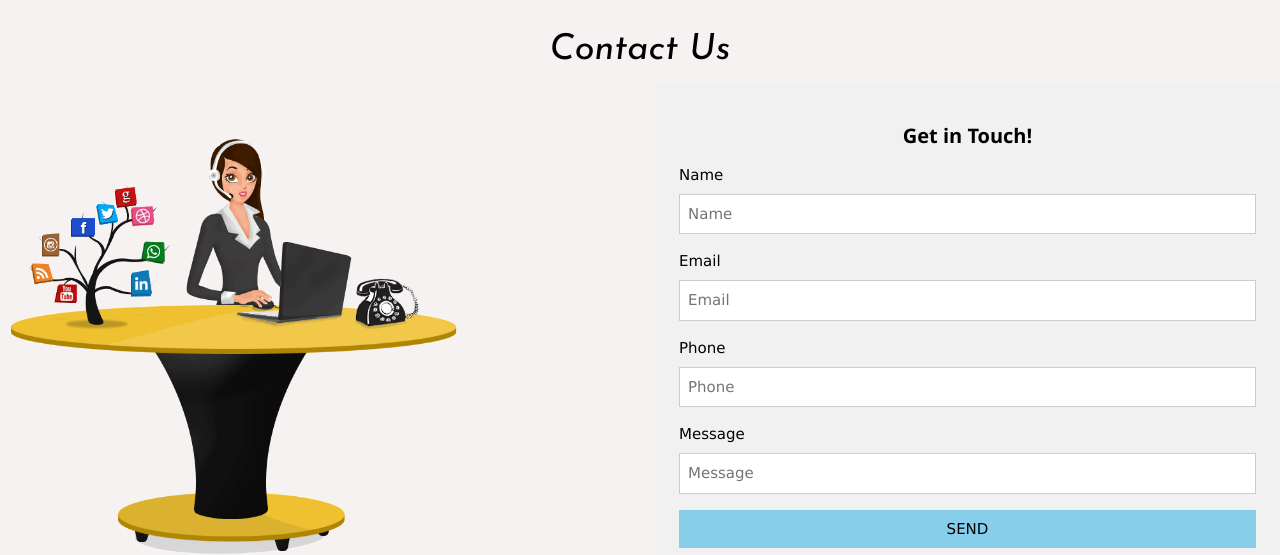
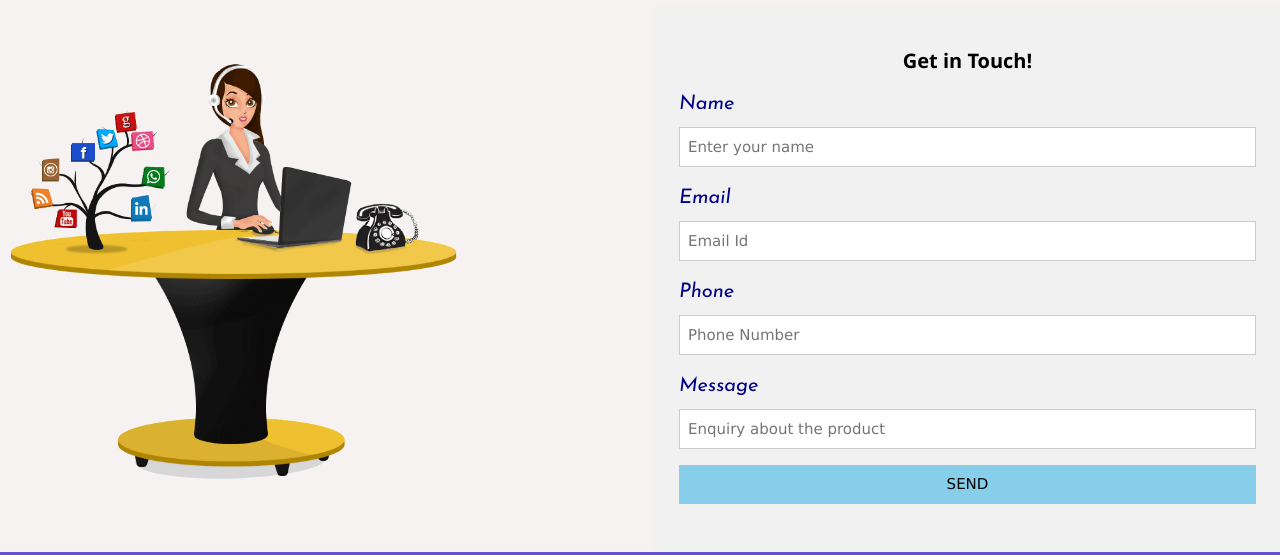
Before and after one commit to ikarthick/project-repo-bootstrap, a plain HTML site: page index.html in a window 1280 px wide. Shown: the part 1895-2450 px from the top of the page. Drawn offline with nearby package versions, Linux system fonts and the light colour scheme.

Commit message:
fix_ver_1

```diff
--- a/index.html
+++ b/index.html
@@ -25,7 +25,7 @@
 			<h2 class="fade-in mx-auto" style="color: rgb(248, 211, 1); font-family: comic sans MS;">RAADEX SHELTERS</h2>
 		</div>
 
-		<nav class="navbar navbar-expand-md">
+		<nav class="navbar navbar-expand-md fixed-top">
 			<div class="container-fluid">
 			<a class="navbar-brand" href="#">
 				<img class="rounded" src="./images/logo_org.jfif" alt="Raadha LOGO" style="width: auto; height: 50px;"></img>
@@ -70,9 +70,9 @@
 			<div class="overlay"></div>
 			<div class="description responsive">
 				<img class="rounded center" src="./images/logo_org.jfif" alt="Raadha LOGO" style="width: auto; height: 100px;"></img>
-				<h1 style="font-family: comic sans MS;">RAADEX SHELTERS Pvt. Ltd.</h1>
+				<h1 style="font-family: comic sans MS;">RAADEX SHELTERS Private Limited</h1><br>
 				<p>We are the leading Manufacturer of a wide spectrum of quality assured PIR/PUF panels, shelter cabin , high quality doors and PPGI Profile sheets ...</p>
-				<h3 style="color: gold;">"We build the Future Technology"</h3>
+			<br>	<h3 style="color: peachpuff;">"We build the Future Technology"</h3>
 				<button class="btn btn-outline-secondary btn-lg">Explore more!</button>
 			</div>
 		</header>
@@ -212,20 +212,20 @@
 
 
 	 <div class="w3-section">
-	   <label>Name</label>
-	   <input class="w3-input w3-border" type="text" placeholder="Name" id="name" required name="entry.292104118">
+	   <label style="color: darkblue; font-family: 'Josefin Sans', sans-serif ; font-size: 20px;">Name</label>
+	   <input class="w3-input w3-border" type="text" placeholder="Enter your name" id="name" required name="entry.292104118">
 	 </div>
 	 <div class="w3-section">
-	   <label>Email</label>
-	   <input class="w3-input w3-border" type="text" placeholder="Email" id="email" required name="entry.704690624">
+	   <label style="color: darkblue; font-family: 'Josefin Sans', sans-serif ; font-size: 20px;">Email</label>
+	   <input class="w3-input w3-border" type="text" placeholder="Email Id" id="email" required name="entry.704690624">
 	 </div>
 	 <div class="w3-section">
-	   <label>Phone</label>
-	   <input class="w3-input w3-border" type="text" placeholder="Phone" id="phone" required name="entry.1555098669">
+	   <label style="color: darkblue; font-family: 'Josefin Sans', sans-serif ; font-size: 20px;">Phone</label>
+	   <input class="w3-input w3-border" type="text" placeholder="Phone Number" id="phone" required name="entry.1555098669">
 	 </div>
 	 <div class="w3-section">
-		 <label>Message</label>
-		 <input class="w3-input w3-border" type="text" placeholder="Message" id="Message" name="entry.610464860">
+		 <label style="color: darkblue; font-family: 'Josefin Sans', sans-serif ; font-size: 20px;">Message</label>
+		 <input class="w3-input w3-border" type="text" placeholder="Enquiry about the product" id="Message" name="entry.610464860">
 	   </div>
 
 	 <div class="w3-section">
@@ -375,7 +375,7 @@
 		   class="text-center p-3"
 		   style="background-color: rgba(0, 0, 0, 0.2)"
 		   >
-		© 2020 Copyright:
+		© 2021 Copyright:
 		<a class="text-white" href="http://www.raadexshelters.com"
 		   >raadexshelters.com</a
 		  >
--- a/main.css
+++ b/main.css
@@ -198,7 +198,7 @@ p{
 
 .background_prod {
 	background-image: url('./images/bg_prod.jpg');
-	background-size: cover;
+	background-size: auto;
 	background-position: center;
 	position: relative;
 	background-attachment: fixed;
```
